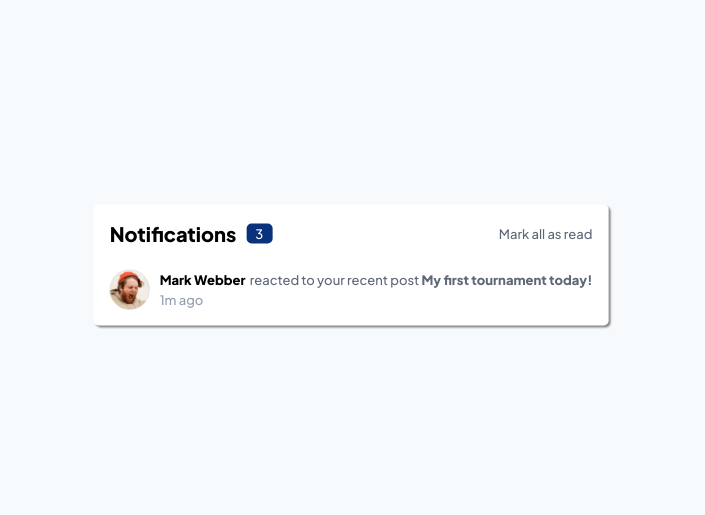
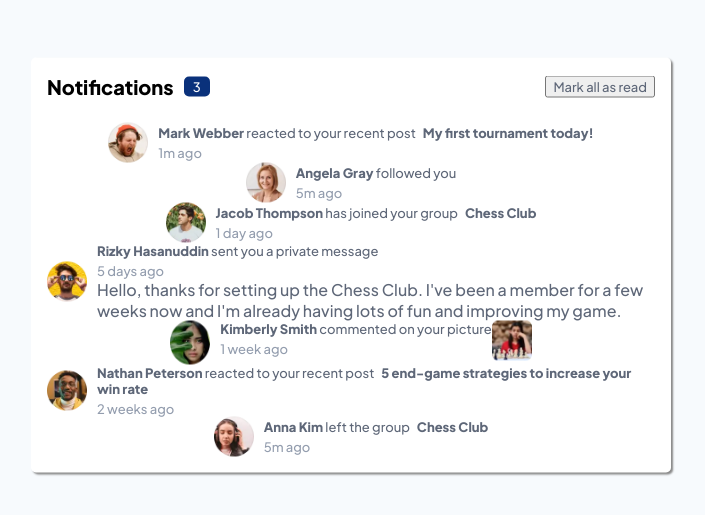
Before and after one commit to Khaled91Alkhatib/Frontend-Mentor-Notifications-Page, a React (Create React App) app: page / in a window 1280 px wide. Shown: the part 135-650 px from the top of the page, without its empty margins (289-994 px from the left). Built offline with nearby package versions, Linux system fonts and the light colour scheme.

Commit message:
Add more data and apply states to handle conditionals

```diff
--- a/src/App.js
+++ b/src/App.js
@@ -1,9 +1,19 @@
-import React from 'react';
+import React, { useState } from 'react';
 import './App.scss';
 
 import markImage from './Assets/images/avatar-mark-webber.webp';
+import angelaImage from './Assets/images/avatar-angela-gray.webp';
+import jacobImage from './Assets/images/avatar-jacob-thompson.webp';
+import rizkyImage from './Assets/images/avatar-rizky-hasanuddin.webp';
+import kimberlyImage from './Assets/images/avatar-kimberly-smith.webp';
+import nathanImage from './Assets/images/avatar-nathan-peterson.webp';
+import annaImage from './Assets/images/avatar-anna-kim.webp';
+
+import chessImage from './Assets/images/image-chess.webp';
 
 function App() {
+  const [allRead, setAllRead] = useState(false);
+
   return (
     <div className='main-container'>
       <div>
@@ -11,18 +21,119 @@ function App() {
           <div className='all-nav'>
             <div className='notification-bar'>
               <div style={{ fontWeight: "800", marginRight: '10px', fontSize: '20px' }}>Notifications</div>
-              <div className='notification-number'>3</div>
+              <div className='notification-number'>
+                {allRead === true ? 0 : 3}
+              </div>
             </div>
-            <div className='mark-as-read'>Mark all as read</div>
+            <button onClick={() => setAllRead(true)} className='mark-as-read'>Mark all as read</button>
           </div>
           <div className='single-feed'>
+            {allRead === true ?
+              <>
+                <div className='image-info'>
+                  <img src={markImage} alt="mark" />
+                  <div>
+                    <div className='info'><strong className='name'>Mark Webber</strong> reacted to your recent post <strong className='group'>&nbsp; My first tournament today!</strong></div>
+                    <div className='post-time'>1m ago</div>
+                  </div>
+                </div>
+
+                <div className='image-info'>
+                  <img src={angelaImage} alt="mark" />
+                  <div>
+                    <div className='info'><strong className='name'>Angela Gray</strong> followed you</div>
+                    <div className='post-time'>5m ago</div>
+                  </div>
+                </div>
+
+                <div className='image-info'>
+                  <img src={jacobImage} alt="mark" />
+                  <div>
+                    <div className='info'><strong className='name'>Jacob Thompson</strong> has joined your group <strong className='group'>&nbsp; Chess Club</strong></div>
+                    <div className='post-time'>1 day ago</div>
+                  </div>
+                </div>
+              </>
+              :
+              <>
+                <div className='image-info unread-post'>
+                  <img src={markImage} alt="mark" />
+                  <div>
+                    <div style={{ display: 'flex', justifyContent: "center", alignItems: 'center' }}>
+                      <div className='info'><strong className='name'>Mark Webber</strong> reacted to your recent post <strong className='group'>&nbsp; My first tournament today!</strong></div>
+                      <div className='unread-dot' />
+                    </div>
+                    <div className='post-time'>1m ago</div>
+                  </div>
+                </div>
+
+                <div className='image-info unread-post' >
+                  <img src={angelaImage} alt="mark" />
+                  <div>
+                    <div style={{ display: 'flex', justifyContent: "center", alignItems: 'center' }}>
+                      <div className='info'><strong className='name'>Angela Gray</strong> followed you</div>
+                      <div className='unread-dot' />
+                    </div>
+                    <div className='post-time'>5m ago</div>
+                  </div>
+                </div>
+
+                <div className='image-info unread-post'>
+                  <img src={jacobImage} alt="mark" />
+                  <div>
+                    <div style={{ display: 'flex', justifyContent: "center", alignItems: 'center' }}>
+                      <div className='info'><strong className='name'>Jacob Thompson</strong> has joined your group <strong className='group'>&nbsp; Chess Club</strong></div>
+                      <div className='unread-dot' />
+                    </div>
+                    <div className='post-time'>1 day ago</div>
+                  </div>
+                </div>
+              </>
+            }
+
             <div className='image-info'>
-              <img src={markImage} alt="mark" />
+              <img src={rizkyImage} alt="mark" />
               <div>
-                <div className='info'><strong style={{ color: "black", marginRight: "2px" }}>Mark Webber</strong> reacted to your recent post <strong>My first tournament today!</strong></div>
-                <div className='post-time'>1m ago</div>
+                <div className='info'><strong className='name'>Rizky Hasanuddin</strong> sent you a private message</div>
+                <div className='post-time'>5 days ago</div>
+                <div className='message'>
+                  Hello, thanks for setting up the Chess Club. I've been a member for a few weeks now and
+                  I'm already having lots of fun and improving my game.
+                </div>
               </div>
             </div>
+
+            <div className='image-info'>
+              <div style={{ display: 'flex', justifyContent: 'space-between' }}>
+                <div style={{ display: 'flex' }}>
+                  <img src={kimberlyImage} alt="mark" />
+                  <div>
+                    <div className='info'><strong className='name'>Kimberly Smith</strong> commented on your picture</div>
+                    <div className='post-time'>1 week ago</div>
+                  </div>
+                </div>
+                <div>
+                  <img style={{ margin: '0' }} src={chessImage} alt="chess" />
+                </div>
+              </div>
+            </div>
+
+            <div className='image-info'>
+              <img src={nathanImage} alt="mark" />
+              <div>
+                <div className='info'><strong className='name'>Nathan Peterson</strong> reacted to your recent post <strong className='group'>&nbsp; 5 end-game strategies to increase your win rate</strong></div>
+                <div className='post-time'>2 weeks ago</div>
+              </div>
+            </div>
+
+            <div style={{ paddingBottom: '0', marginBottom: '0' }} className='image-info'>
+              <img src={annaImage} alt="mark" />
+              <div>
+                <div className='info'><strong className='name'>Anna Kim</strong> left the group <strong className='group'>&nbsp; Chess Club</strong></div>
+                <div className='post-time'>5m ago</div>
+              </div>
+            </div>
+
           </div>
         </div>
       </div>
```
